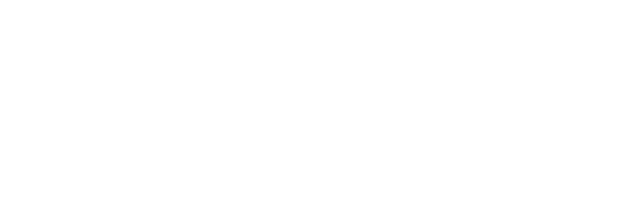
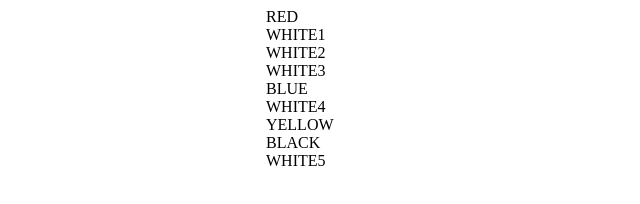
Before and after one commit to joetemesi/Mondrian-painting, a plain HTML site: page index.html in a window 1280 px wide. Shown: the whole page, without its empty margins (0-640 px from the left). Drawn offline with Linux system fonts and the light colour scheme.

Commit message:
Centered div container and added the child div elements

```diff
--- a/index.html
+++ b/index.html
@@ -19,11 +19,35 @@
     HINT: Remember you can't change the properties of grid lines.
     But grid lines are transparent!
     */
+
+    .container1 {
+      display: flex;
+      justify-content: center;
+      align-items: center;
+        }
+    .container {
+      width: 748px;
+      height: 748px;
+    }
   </style>
 </head>
 
 <body>
   <!-- Write your HTML here -->
+  <div class="container1">
+    <div class="container">
+      <div class="item1">RED</div>
+      <div class="item2">WHITE1</div>
+      <div class="item3">WHITE2</div>
+      <div class="item4">WHITE3</div>
+      <div class="item5">BLUE</div>
+      <div class="item6">WHITE4</div>
+      <div class="item7">YELLOW</div>
+      <div class="item8">BLACK</div>
+      <div class="item9">WHITE5</div>
+    </div>
+
+  </div>
 </body>
 
 </html>
```
